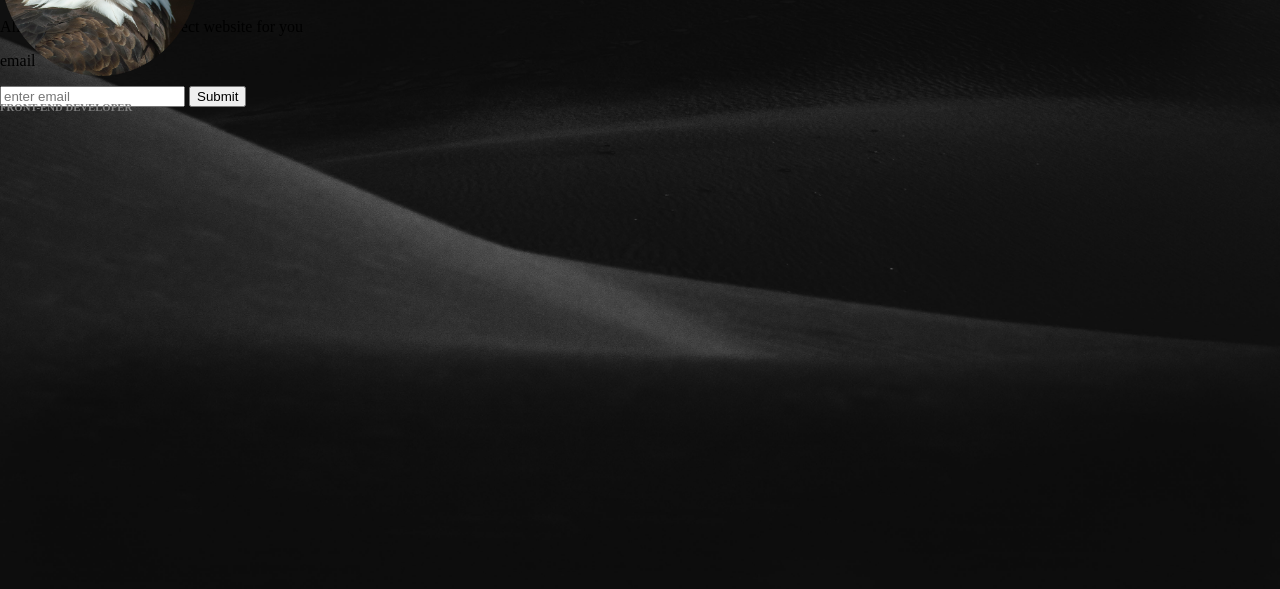
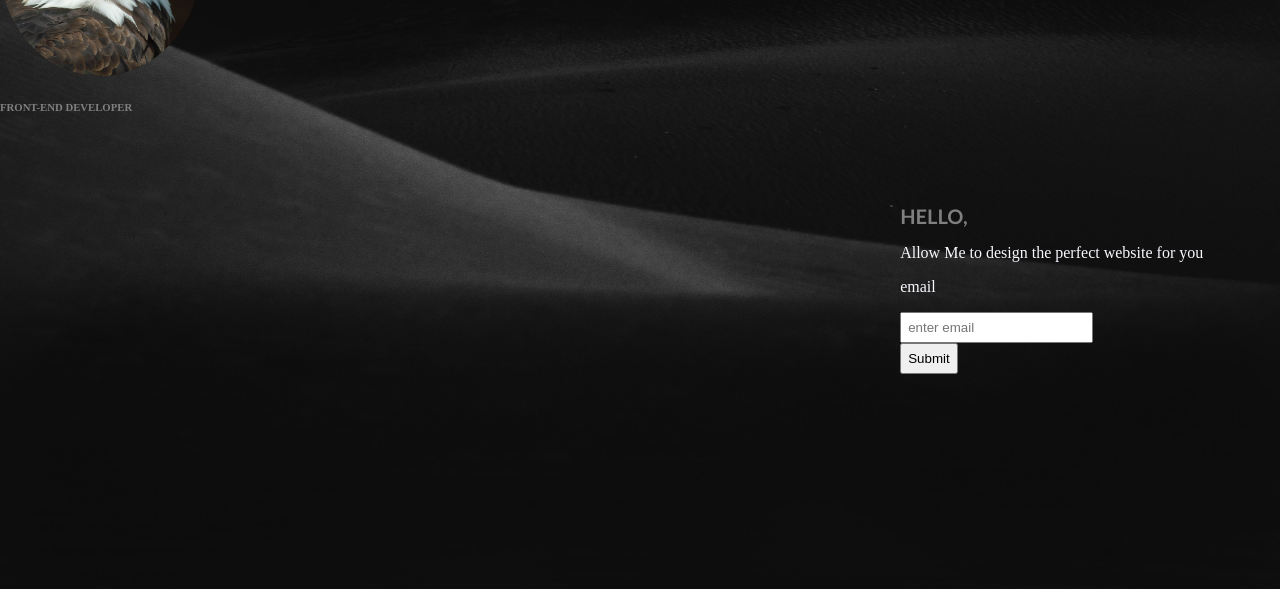
Before and after one commit to 95gillian/me-u-first-ip, a plain HTML site: page index.html in a window 1280 px wide. Shown: the part 211-800 px from the top of the page. Drawn offline with Linux system fonts and the light colour scheme.

Commit message:
third commit

```diff
--- a/index.html
+++ b/index.html
@@ -32,7 +32,7 @@
                <p>Allow Me to design the perfect website for you</p>
                <form>
                    <p>email</p>
-                   <input type="email" name="" placeholder="enter email">
+                   <input type="email" name="" placeholder="enter email"><br>
                    <input type="submit" placeholder="allow me">
 
                </form>
--- a/style.css
+++ b/style.css
@@ -68,5 +68,23 @@ nav ul li a:hover{
     transition: 0.5;
 }
 .content{
+    position: absolute;
+    top: 50%;
+    right: 6%;
 
 }
+h4{
+    color:gray;
+    margin: 15px 0 15px;
+    font-size: 20px;
+    font-family: 'Trebuchet MS', 'Lucida Sans Unicode', 'Lucida Grande', 'Lucida Sans', Arial, sans-serif;
+}
+p{
+    color: ghostwhite;
+}
+form input{
+    border: radius 20%;
+    padding: 6px;
+    box-shadow: wheat;
+
+}
```
